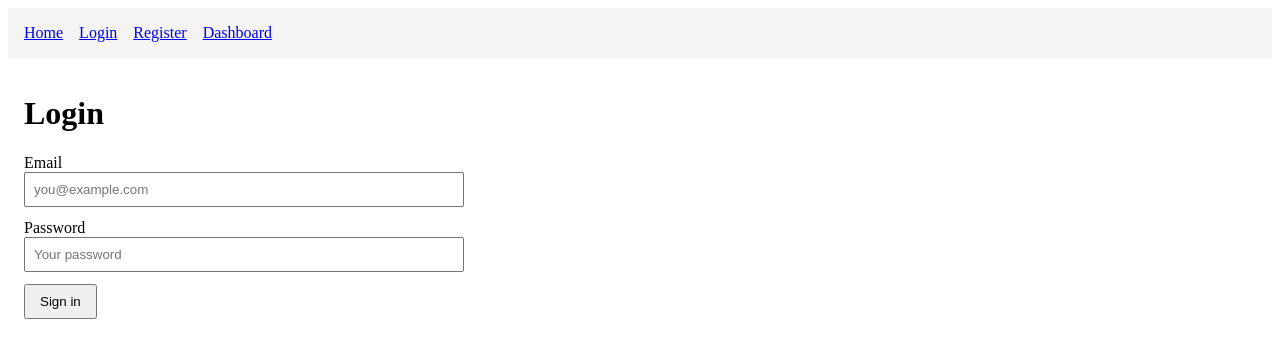
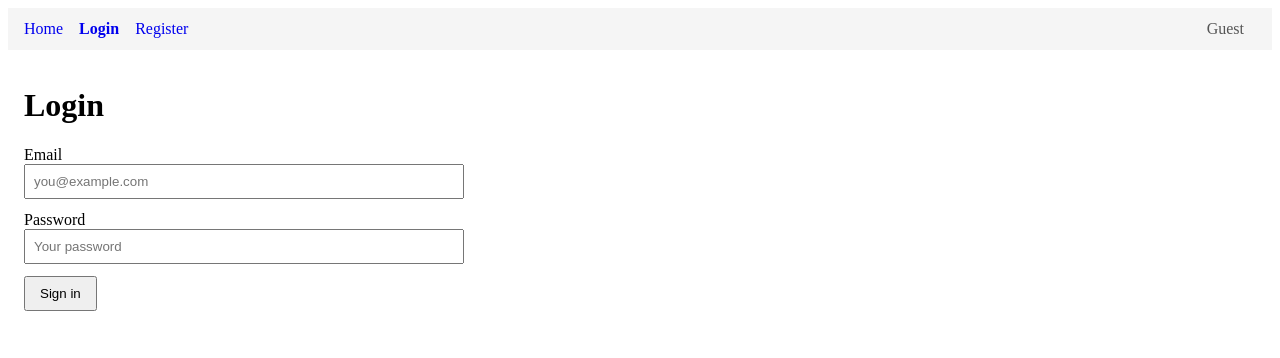
Before and after one commit to Vishal-Shede/student-project-portal-frontend, a React (Vite) app: page /login in a window 1280 px wide. Shown: the top 358 px of the page. Built offline with nearby package versions, Linux system fonts and the light colour scheme.

Commit message:
feat(nav): auth-aware navbar with greeting and logout

```diff
--- a/src/components/Navbar.jsx
+++ b/src/components/Navbar.jsx
@@ -1,14 +1,55 @@
-import { Link } from "react-router-dom";
+import { NavLink, useNavigate } from "react-router-dom";
+import { useAuth } from "../context/AuthContext";
 
-function Navbar() {
+export default function Navbar() {
+  const { isAuth, user, logout } = useAuth();
+  const navigate = useNavigate();
+
+  const firstName = user?.fullName?.split(" ")[0] ?? "Guest";
+  const linkBase = { marginRight: "1rem", textDecoration: "none" };
+  const linkStyle = ({ isActive }) => ({
+    ...linkBase,
+    fontWeight: isActive ? "700" : "400",
+  });
+
+  function handleLogout() {
+    logout();          // clears context + localStorage
+    navigate("/");     // send back to Home
+  }
+
   return (
-    <nav style={{ padding: "1rem", background: "#f4f4f4" }}>
-      <Link to="/" style={{ marginRight: "1rem" }}>Home</Link>
-      <Link to="/login" style={{ marginRight: "1rem" }}>Login</Link>
-      <Link to="/register" style={{ marginRight: "1rem" }}>Register</Link>
-      <Link to="/dashboard">Dashboard</Link>
+    <nav
+      style={{
+        padding: "0.75rem 1rem",
+        background: "#f5f5f5",
+        display: "flex",
+        alignItems: "center",
+        justifyContent: "space-between",
+      }}
+    >
+      <div>
+        <NavLink to="/" style={linkStyle}>Home</NavLink>
+
+        {isAuth ? (
+          <NavLink to="/dashboard" style={linkStyle}>Dashboard</NavLink>
+        ) : (
+          <>
+            <NavLink to="/login" style={linkStyle}>Login</NavLink>
+            <NavLink to="/register" style={linkStyle}>Register</NavLink>
+          </>
+        )}
+      </div>
+
+      <div>
+        <span style={{ marginRight: "0.75rem", color: "#555" }}>
+          {isAuth ? `Hi, ${firstName}` : "Guest"}
+        </span>
+        {isAuth && (
+          <button onClick={handleLogout} style={{ padding: "6px 10px" }}>
+            Logout
+          </button>
+        )}
+      </div>
     </nav>
   );
 }
-
-export default Navbar;
```
